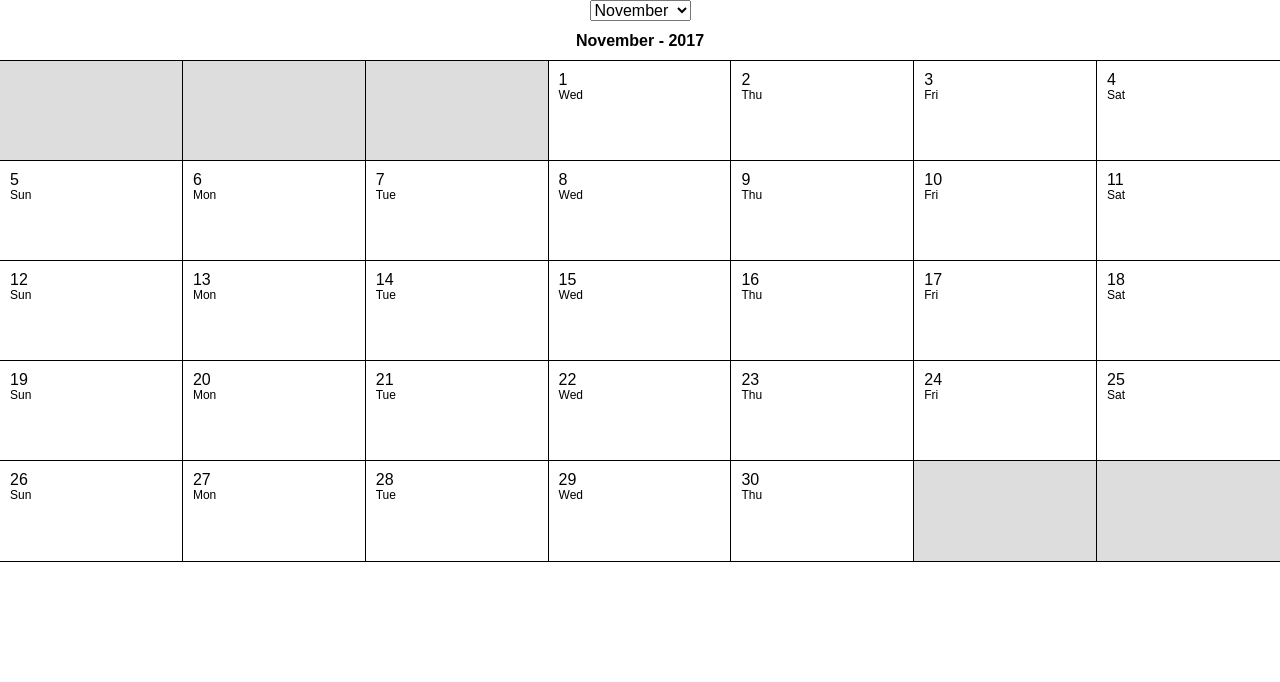
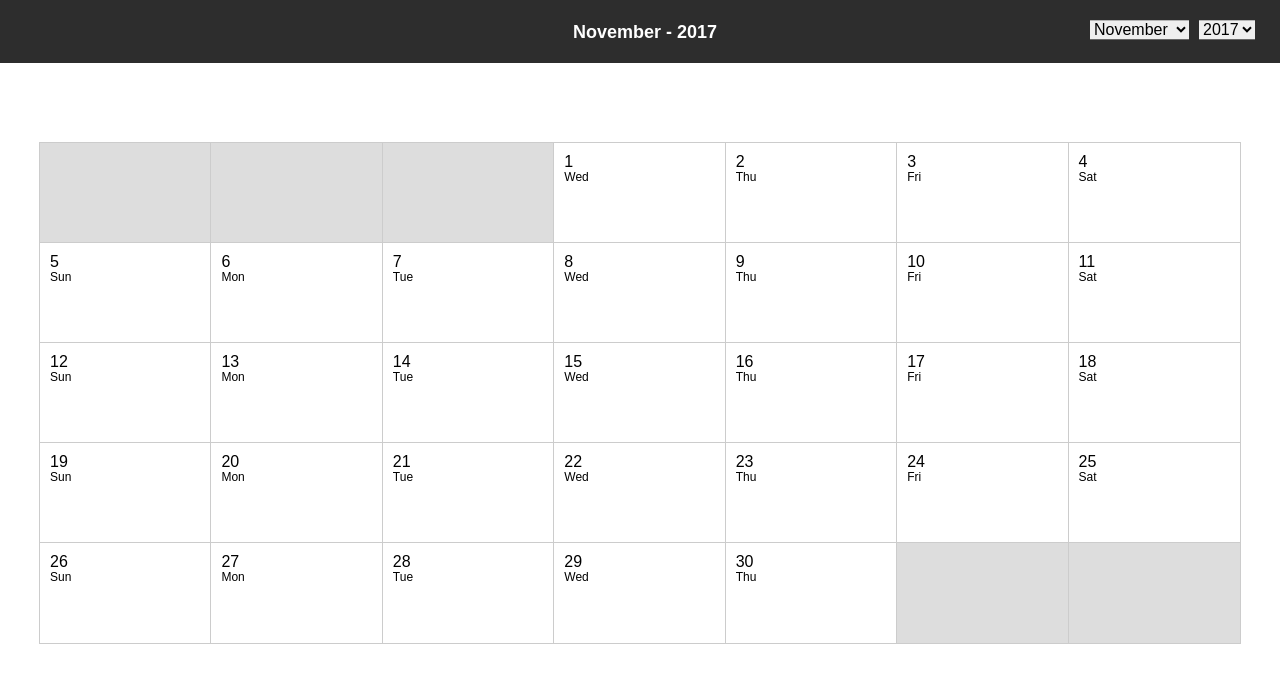
Before and after one commit to ahollister/react-calendar, a React (Create React App) app: page / in a window 1280 px wide. Shown: the top 682 px of the page. Built offline with nearby package versions, Linux system fonts and the light colour scheme.

Commit message:
Adding year selector and managing App state better

```diff
--- a/src/App/App.css
+++ b/src/App/App.css
@@ -2,6 +2,32 @@
   text-align: center;
 }
 
-.App h1 {
-  font-size: 16px;
+.App .header {
+  padding: 20px 10px 20px 10px;
+  background: #2d2d2d;
 }
+
+.App .header h1 {
+  margin: 0 0 20px 0;
+  font-size: 18px;
+  color: white;
+}
+
+@media only screen and ( min-width: 768px ) {
+  .App .header {
+    position: relative;
+    margin-bottom: 80px;
+    padding: 22px 10px 20px 20px;
+  }
+
+  .App .header h1 {
+    margin: 0;
+  }
+
+  .App .header div {
+    position: absolute;
+    right: 20px;
+    top: 50%;
+    transform: translateY(-50%)
+  }
+}
--- a/src/App/App.js
+++ b/src/App/App.js
@@ -2,60 +2,102 @@ import React, { Component } from 'react';
 import './App.css';
 import Day from '../Day/Day.js';
 import SelectMonth from '../Selects/SelectMonth.js';
+import SelectYear from '../Selects/SelectYear.js';
 import Moment from 'moment';
 
 class App extends Component {
   constructor() {
     super();
 
+    // Set default state
     var currentYear = Moment().format('YYYY');
     var currentMonth = Moment().format('MMMM');
-
     this.state = {
       todaysDateFormatted: Moment().format('DD MMMM YYYY'),
       currentYear: currentYear,
       currentMonth: currentMonth,
       dayOffset: { "Sunday": 0, "Monday": 1, "Tuesday": 2, "Wednesday": 3, "Thursday": 4, "Friday": 5, "Saturday": 6 },
     }
-
-    // Set start of month
-    let startOfMonth = Moment( this.state.currentMonth + ' ' + this.state.currentYear, 'MMMM YYYY' );
-    this.state.startOfMonth = startOfMonth;
-    // Set end of month
-    let endOfMonth = Moment( this.state.startOfMonth.daysInMonth() + ' ' + this.state.currentMonth + ' ' + this.state.currentYear, 'DD MMMM YYYY' );
-    this.state.endOfMonth = endOfMonth;
-    // Set days in month
-    this.state.daysInMonth = this.state.startOfMonth.daysInMonth();
-    // Set offset for current month
-    let currentDayOffset = this.state.dayOffset[this.state.startOfMonth.format( 'dddd' )];
-    this.state.currentDayOffset = currentDayOffset;
   }
 
-  render() {
-    var Days = [];
+  componentWillMount() {
+    // Create UI
+    this.createMonth();
+  }
+
+  setMonth( month ) {
+    // Update currentMonth and callback to update UI
+    this.setState({
+      currentMonth: month
+    }, function() {
+      this.createMonth();
+    });
+  }
+
+  setYear( year ) {
+    // Update currentMonth and callback to update UI
+    this.setState({
+      currentYear: year
+    }, function() {
+      this.createMonth();
+    });
+  }
+
+  createMonth() {
+    // Set boundaries of month and render Day components
+    let startOfMonth = Moment( this.state.currentMonth + ' ' + this.state.currentYear, 'MMMM YYYY' );
+    let endOfMonth = Moment( startOfMonth.daysInMonth() + ' ' + this.state.currentMonth + ' ' + this.state.currentYear, 'DD MMMM YYYY' );
+    let currentDayOffset = this.state.dayOffset[startOfMonth.format( 'dddd' )];
+    let daysInMonth = startOfMonth.daysInMonth();
+
+    this.setState({
+      startOfMonth: startOfMonth,
+      endOfMonth: endOfMonth,
+      daysInMonth: daysInMonth,
+      currentDayOffset: currentDayOffset
+    }, function() {
+      this.createDays();
+    });
+  }
+
+  createDays() {
+    var days = [];
     // Loop to create 35 days (5 rows of 7 days)
     for ( let i = 0; i < 35; i++ ) {
       // If this day is not within current month
       if ( i < this.state.currentDayOffset || i >= this.state.currentDayOffset + this.state.daysInMonth ) {
         // Add inactive Day component to array
-        Days.push( <Day key={i} isActive={ false } /> );
+        days.push( <Day key={ i }
+                        isActive={ false } /> );
       } else {
+        // Calculate date and day of week
+        let thisDate = ( i + 1 ) - this.state.currentDayOffset;
+        let thisDay = Moment( thisDate + ' ' + this.state.currentMonth + ' ' + this.state.currentYear, 'DD MMMM YYYY' ).format( 'ddd' );
         // Add active Day component to array
         // and pass date info as props
-        let thisDate = ( i + 1 ) - this.state.currentDayOffset;
-        let thisDay = Moment( thisDate + ' ' + this.state.currentMonth + ' ' + this.state.currentYear, 'DD MMMM YYYY' ).format('ddd');
-        Days.push( <Day key={i}
-                        isActive={true}
-                        thisDate={thisDate}
-                        thisDay={thisDay} /> );
+        days.push( <Day key={ i }
+                        isActive={ true }
+                        thisDate={ thisDate }
+                        thisDay={ thisDay } /> );
       }
     }
+    // Update state
+    this.setState({ days: days });
+  }
 
+  render() {
     return (
       <div className="App">
-        <SelectMonth currentMonth={this.state.currentMonth} />
-        <h1>{ this.state.currentMonth + ' - ' + this.state.currentYear }</h1>
-        <div className="days">{ Days }</div>
+        <div className="header">
+          <h1>{ this.state.currentMonth + ' - ' + this.state.currentYear }</h1>
+          <div>
+            <SelectMonth currentMonth={ this.state.currentMonth }
+                        setMonth={ (month) => this.setMonth(month) } />
+            <SelectYear currentYear={ this.state.currentYear }
+                        setYear={ (year) => this.setYear(year) } />
+          </div>
+        </div>
+        <div className="days">{ this.state.days }</div>
       </div>
     );
   }
--- a/src/Day/Day.css
+++ b/src/Day/Day.css
@@ -1,18 +1,23 @@
-.day {
+.days {
+  max-width: 1200px;
+  margin: 0 auto;
+}
+
+.Day {
   text-align: left;
   padding: 10px;
   width: calc(100%/7);
   height: 100px;
   display: inline-block;
-  outline: 1px solid black;
+  outline: 1px solid #ccc;
   background: #fff;
 }
 
-.day.day--inactive {
+.Day.Day--inactive {
   vertical-align: bottom;
   background: #ddd;
 }
 
-.day .day-of-week {
+.Day .day-of-week {
   font-size: 12px;
 }
--- a/src/Day/Day.js
+++ b/src/Day/Day.js
@@ -13,14 +13,14 @@ class Day extends Component {
   render() {
     if ( this.props.isActive ) {
       return (
-        <div className="day">
+        <div className="Day">
           <div className="date">{ String(this.props.thisDate) }</div>
           <div className="day-of-week">{ this.props.thisDay }</div>
         </div>
       );
     } else {
       return (
-        <div className="day day--inactive"></div>
+        <div className="Day Day--inactive"></div>
       );
     }
   }
--- a/src/Selects/SelectMonth.css
+++ /dev/null
@@ -1,3 +0,0 @@
-.SelectMonth {
-
-}
--- a/src/Selects/SelectMonth.js
+++ b/src/Selects/SelectMonth.js
@@ -1,5 +1,5 @@
 import React, { Component } from 'react';
-import './SelectMonth.css';
+import './selects.css';
 
 class SelectMonth extends Component {
   constructor() {
@@ -24,14 +24,15 @@ class SelectMonth extends Component {
     });
   }
 
-  chooseMonth() {
-    alert( 'chooseMonth() ... ' );
+  setMonth(e) {
+    this.props.setMonth(e.target.value)
   }
 
   render() {
     return (
       <select value={ this.props.currentMonth }
-              onChange={ () => this.chooseMonth() }>
+              className="date-select"
+              onChange={ (e) => this.setMonth(e) }>
         { this.state.options }
       </select>
     );
--- /dev/null
+++ b/src/Selects/SelectYear.js
@@ -0,0 +1,41 @@
+import React, { Component } from 'react';
+import './selects.css';
+
+class SelectYear extends Component {
+  constructor() {
+    super();
+
+    this.state = {
+      options: []
+    };
+  }
+
+  componentWillMount() {
+    let options = [];
+    for ( let i = 1950; i < 2100; i++ ) {
+      options.push(
+        <option key={ i } value={ i }>{ i }</option>
+      );
+    }
+
+    this.setState({
+      options: options
+    });
+  }
+
+  setYear(e) {
+    this.props.setYear(e.target.value)
+  }
+
+  render() {
+    return (
+      <select value={ this.props.currentYear }
+              className="date-select"
+              onChange={ (e) => this.setYear(e) }>
+        { this.state.options }
+      </select>
+    );
+  }
+}
+
+export default SelectYear;
--- /dev/null
+++ b/src/Selects/selects.css
@@ -0,0 +1,6 @@
+.date-select {
+  position: relative;
+  top: -1px;
+  margin: 0 5px 0 5px;
+  border: none;
+}
```
